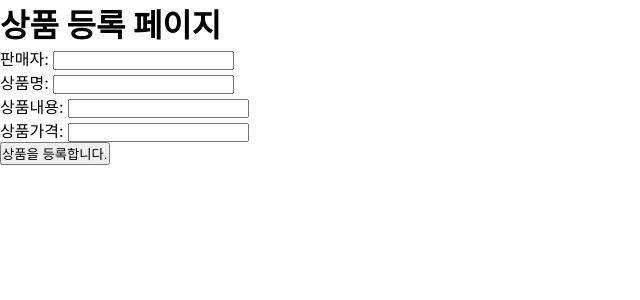
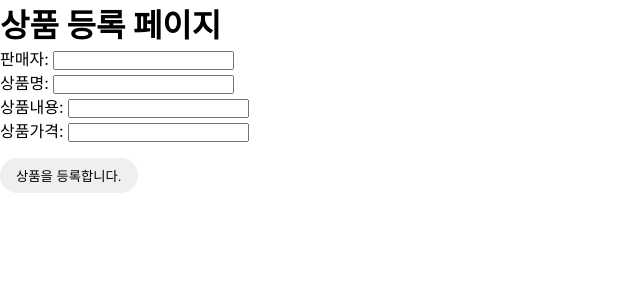
Before and after one commit to nv2late/class_quiz, a Next.js app: page /06/boards in a window 1280 px wide. Shown: the top 300 px of the page, without its empty margins (0-640 px from the left). Built offline with nearby package versions, Linux system fonts and the light colour scheme; a web font is replaced by a local one.

Commit message:
Day7 Quiz 1.Emotion active 완료

```diff
--- a/src/components/units/board/routing/DynamicRouting.container.js
+++ b/src/components/units/board/routing/DynamicRouting.container.js
@@ -1,8 +1,8 @@
+import DynamicRoutingPracticeUI from './DynamicRouting.present';
+import { CREATE_PRODUCT } from './DynamicRouting.query';
 import { useMutation } from '@apollo/client';
 import { useRouter } from 'next/router';
 import { useState } from 'react';
-import DynamicRoutingPracticeUI from './DynamicRouting.present';
-import { CREATE_PRODUCT } from './DynamicRouting.query';
 
 export default function DynamicRoutingPracticeContainer() {
   const router = useRouter();
@@ -13,6 +13,7 @@ export default function DynamicRoutingPracticeContainer() {
   const [productName, setProductName] = useState('');
   const [productDetail, setProductDetail] = useState('');
   const [price, setPrice] = useState(0);
+  const [btnColor, setBtnColor] = useState(false);
 
   const onClickRegister = async () => {
     try {
@@ -28,7 +29,6 @@ export default function DynamicRoutingPracticeContainer() {
       });
 
       alert(result.data.createProduct.message);
-      console.log(result.data.createProduct._id);
       router.push(`/05/boards/${result.data.createProduct._id}`);
     } catch (error) {
       console.log(error.message);
@@ -37,18 +37,30 @@ export default function DynamicRoutingPracticeContainer() {
 
   const onChangeSeller = (e) => {
     setSeller(e.target.value);
+    if (e.target.value && productName && productDetail && price) {
+      setBtnColor(true);
+    }
   };
 
   const onChangeProduct = (e) => {
     setProductName(e.target.value);
+    if (e.target.value && seller && productDetail && price) {
+      setBtnColor(true);
+    }
   };
 
   const onChangeDetail = (e) => {
     setProductDetail(e.target.value);
+    if (e.target.value && seller && productName && price) {
+      setBtnColor(true);
+    }
   };
 
   const onChangePrice = (e) => {
     setPrice(e.target.valueAsNumber);
+    if (e.target.valueAsNumber && seller && productName && productDetail) {
+      setBtnColor(true);
+    }
   };
 
   return (
@@ -58,6 +70,7 @@ export default function DynamicRoutingPracticeContainer() {
       onChangeDetail={onChangeDetail}
       onChangePrice={onChangePrice}
       onClickRegister={onClickRegister}
+      btnColor={btnColor}
     />
   );
 }
--- a/src/components/units/board/routing/DynamicRouting.present.js
+++ b/src/components/units/board/routing/DynamicRouting.present.js
@@ -1,3 +1,5 @@
+import { ProductBtn } from './DynamicRouting.styles';
+
 export default function DynamicRoutingPracticeUI(props) {
   return (
     <>
@@ -10,7 +12,9 @@ export default function DynamicRoutingPracticeUI(props) {
       <br />
       상품가격: <input type="number" onChange={props.onChangePrice} />
       <br />
-      <button onClick={props.onClickRegister}>상품을 등록합니다.</button>
+      <ProductBtn btnColor={props.btnColor} onClick={props.onClickRegister}>
+        상품을 등록합니다.
+      </ProductBtn>
     </>
   );
 }
--- /dev/null
+++ b/src/components/units/board/routing/DynamicRouting.styles.js
@@ -0,0 +1,9 @@
+import styled from '@emotion/styled';
+
+export const ProductBtn = styled.button`
+  margin-top: 16px;
+  padding: 8px 16px;
+  border: none;
+  border-radius: 24px;
+  background-color: ${(props) => (props.btnColor ? 'tomato' : 'default')};
+`;
```
